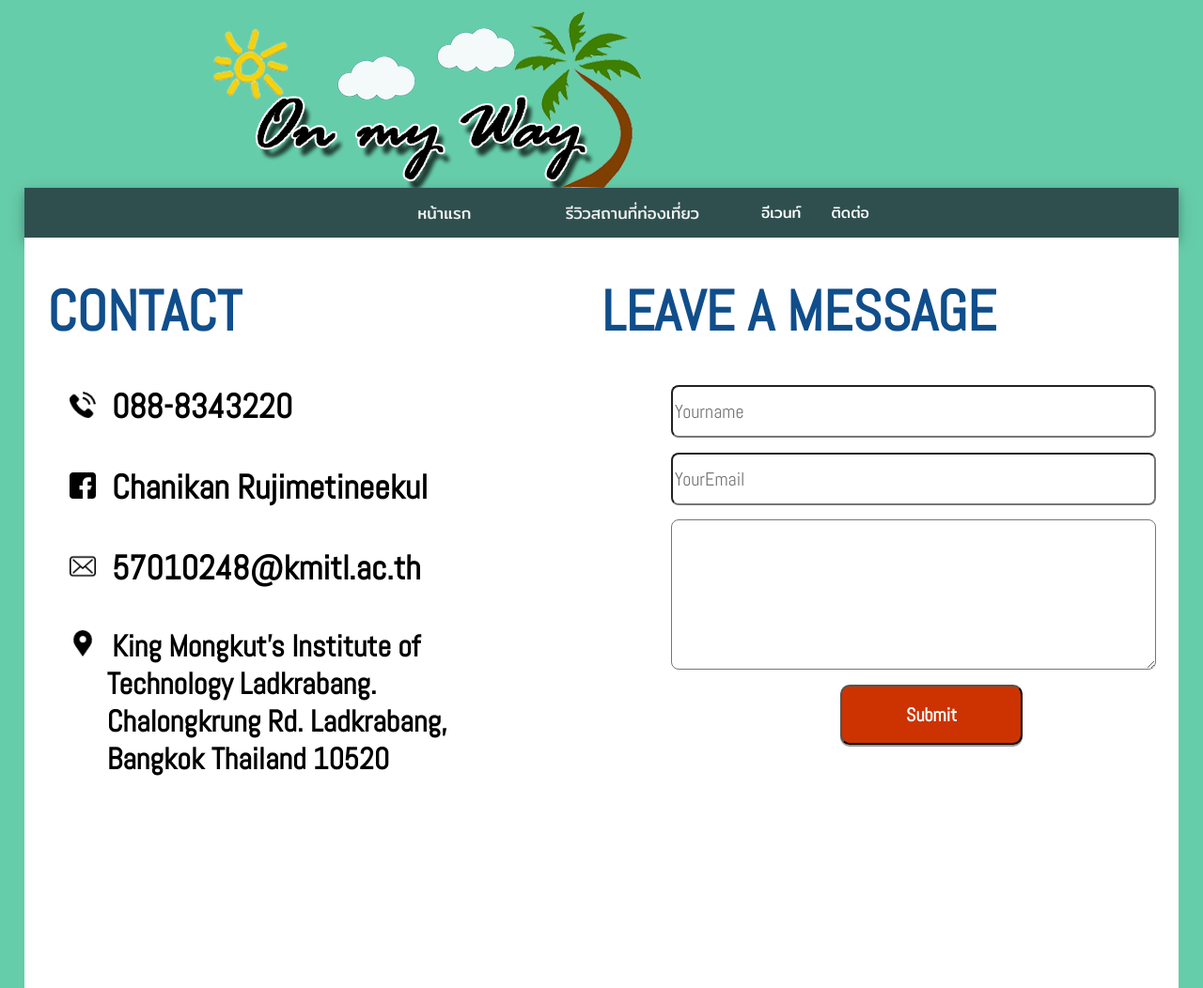
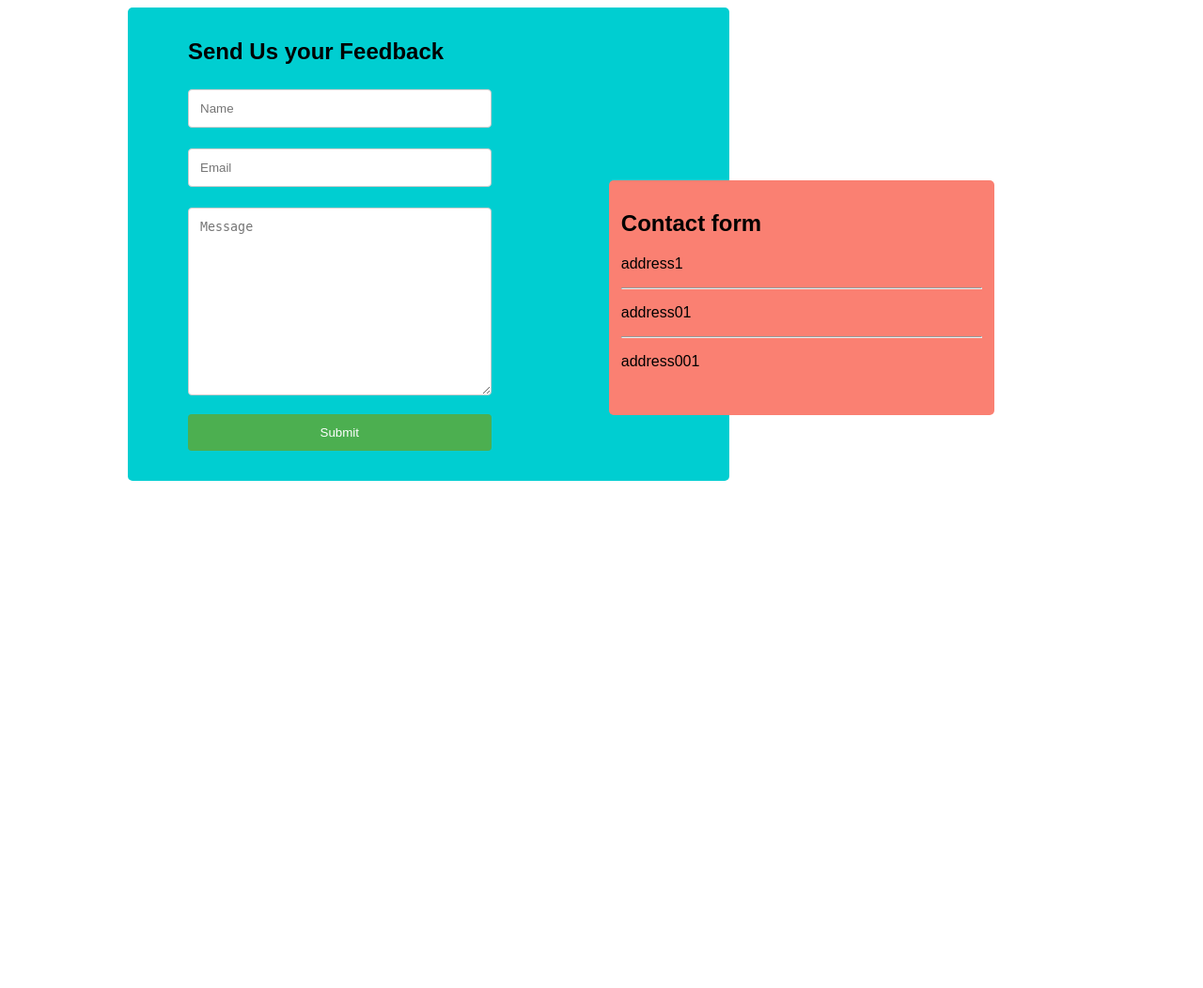
Before and after one commit to Chanikarn1/webinfo, a Flask app: page /contact.html in a window 1280 px wide. Shown: the top 1052 px of the page at 94% size. After the commit the page ends 512 px from the top, so only its background shows below. Run offline with Flask 2, Linux system fonts and the light colour scheme; some libraries are stand-ins or nearby versions.

Commit message:
edit contact box

```diff
--- a/templates/web/contact.html
+++ b/templates/web/contact.html
@@ -1,132 +1,120 @@
+<!DOCTYPE html>
 <html>
 <head>
-<meta http-equiv="Content-Type" content="text/html; charset=UTF-8">
-  <title> On my way </title>
-  <link href="https://fonts.googleapis.com/css?family=Lobster" rel="stylesheet">
-  <link href="https://fonts.googleapis.com/css?family=Mitr:300,400" rel="stylesheet">
-  <link href="https://fonts.googleapis.com/css?family=Abel" rel="stylesheet">
-  <link rel="stylesheet" type="text/css" href="/static/css/bg.css">
+<meta name="viewport" content="width=device-width, initial-scale=1">
 <style>
-#map {
-       height: 400px;
-       width: 100%;
-       border: 10px;
+body {font-family: Arial, Helvetica, sans-serif;height: 100%;width: 100%}
 
-      }
+input[type=text], select, textarea {
 
-.button:hover{
-  background:#FF3300;
+    width: 100%;
+    padding: 12px;
+    border: 1px solid #ccc;
+    border-radius: 4px;
+    box-sizing: border-box;
+    margin-top: 6px;
+    margin-bottom: 16px;
+    resize: vertical;
 }
-.button{
-  cursor:pointer;
-  border-radius:10px;
-  width:37.5%;
-   height:8%;
-   color: white;
-   font-weight:bold;
-   font-size:20px;
-    font-family:'Abel', sans-serif;
-margin-left:35%;
-background-color:#CC3300;
-box-shadow: 0 2px #999;}
 
-input::placeholder ,textarea ,input{
-  font-size: 20px;
-font-family: 'Abel', sans-serif;}
-.contact img {
-  width: 5%;
-  height: auto;
-margin-right: 3%;
+input[type=submit] {
+    width:100%;
+    background-color: #4CAF50;
+    color: white;
+    padding: 12px 20px;
+    border: none;
+    border-radius: 4px;
+    cursor: pointer;
+}
+
+input[type=submit]:hover {
+    background-color: #45a049;
+}
+
+.container {
+    border-radius: 5px;
+    background-color: #f2f2f2;
+    padding: 20px;
+}
+.container-contact{
+    border-radius: 5px;
+    background-color:#00CED1;
+    padding-right: 5%;
+    padding-left: 5%;
+    padding-bottom: 2.5%;
+    padding-top: 1%;
+    margin-right: 40%;
+    margin-left: 10%;
+}
+.box-input{
+
+  margin-right:10%;
 
 }
-.contact font{
-  font-size: 36px;
+.box{
+  width:70%;
+
 }
+.container-small{
+    width:30%;
+    height:50%;
+    border-radius: 5px;
+    background-color:#FA8072;
+    padding-right: 1%;
+    padding-left: 1%;
+    padding-bottom: 2.5%;
+    padding-top: 1%;
+    margin-right: 10%;
+    margin-left: 50%;
+    margin-top: -25%;
 
+
+}
 
 </style>
 </head>
-<body >
+<body>
 
 
-  <div style="margin-left:10%;"><img src="/static/logo2.png"  >
-  </div>
+
+<div class="container-contact">
+    <div class="box-input">
+      <form action="/action_page.php">
+
+        <div class="box">
+          <label for="fname"><h2>Send Us your Feedback</h2></label>
+        </div>
+
+        <div class="box">
+          <input type="text" id="fname" name="firstname" placeholder=Name>
+        </div>
+
+        <div class="box">
+          <input type="text" id="lname" name="lastname" placeholder=Email>
+        </div>
+
+        <div class="box">
+          <textarea id="subject" name="subject" placeholder=Message style="height:200px"></textarea>
+        </div>
+
+        <div class="box">
+          <input type="submit" value="Submit">
+        </div>
+
+      </form>
+    </div>
+
+</div>
 
 
-  <div class="navbar" >
-    <a  class="onemenu" href="index.html" >หน้าแรก</a>
-    <a href="travel.html" style="margin-left:0px;" >รีวิวสถานที่ท่องเที่ยว</a>
-
-    <div class="dropdown">
-     <button class="dropbtn">อีเวนท์
-       <i class="fa fa-caret-down"></i>
-     </button>
-     <div class="dropdown-content">
-       <a href="event.html" >งานอีเวนท์</a>
-       <a href="join.html">หากลุ่มร่วมทริป</a>
-
-     </div>
-   </div>
-
-   <div class="dropdown">
-    <button class="dropbtn" >ติดต่อ
-      <i class="fa fa-caret-down"></i>
-    </button>
-    <div class="dropdown-content">
-      <a href="about us.html" >เกี่ยวกับเรา</a>
-      <a href="contact.html">ติดต่อ</a>
-
-    </div>
-  </div>
-  </div>
-<div class="bg" id="top"style="background-color:white;">
-
-  <div class="content" style="margin-left:2%;margin-right:2%;">
-    <div style="width:100%;height:100%;">
-<div class="contact" style=" width:50%; height:100%;float:left;">
-  <h1 style="font-size:60;color:#104E8B;">CONTACT<h1>
-    <div style="margin-left:4%;">
-    <img src="/static/telephone.png" ><font>088-8343220</font><br><br>
-    <img src="/static/facebook.png" ><font>Chanikan Rujimetineekul</font><br><br>
-    <img src="/static/envelope.png" ><font>57010248@kmitl.ac.th</font><br><br>
-    <span><img src="/static/placeholder.png" ><font style="font-size:32px;">King Mongkut's Institute of <br><dd>Technology Ladkrabang.<br><dd>Chalongkrung Rd. Ladkrabang,<br><dd>Bangkok Thailand 10520</font><br></span>
-    </div>
+<div class="container-small">
+  <h2>Contact form</h2>
+  <p> address1</p>
+  <hr >
+  <p> address01</p>
+  <hr>
+  <p> address001</p>
 </div>
-<div class="message" style=" width:50%; height:100%; float:right">
-    <h1 style="font-size:60; color:#104E8B;">LEAVE A MESSAGE<h1>
-      <div style="margin-left:12.5%; ">
-      <form >
-        <input type="text" id="fname" name="firstname" placeholder="Yourname" style="border-radius:8px;width:100%; height:7%;margin-bottom:3%;"><br>
-        <input type="text" id="Email" name="Email" placeholder="YourEmail" style="border-radius:8px;width:100%; height:7%;margin-bottom:3%;"><br>
-        <textarea rows="10" cols="40" placeholder="Yourmessage" style="border-radius:8px;width:100%; height:20%;margin-bottom:3%; "> </textarea>
-        <button class="button" >Submit</button>
-      </div>
-      </form>
-</div>
-
-  </div>
-</div>
-<div id="map"></div>
-<script>
-  function initMap() {
-    var uluru = {lat:13.727587, lng: 100.772396};
-    var map = new google.maps.Map(document.getElementById('map'), {
-      zoom: 4,
-      center: uluru
-    });
-    var marker = new google.maps.Marker({
-      position: uluru,
-      map: map
-    });
-  }
-</script>
-<script async defer
-src="https://maps.googleapis.com/maps/api/js?key=AIzaSyCWEvXadpYhLZBdk3kWDzZLYI8WZ31uNjM&callback=initMap">
-</script>
-</div>
-<footer id="footer">
-<a href="#top"><img src="/static/arrow.png" style="margin-left:5px;margin-top:8px;"></a>
-</footer>
 
 </body>
 </html>
```
